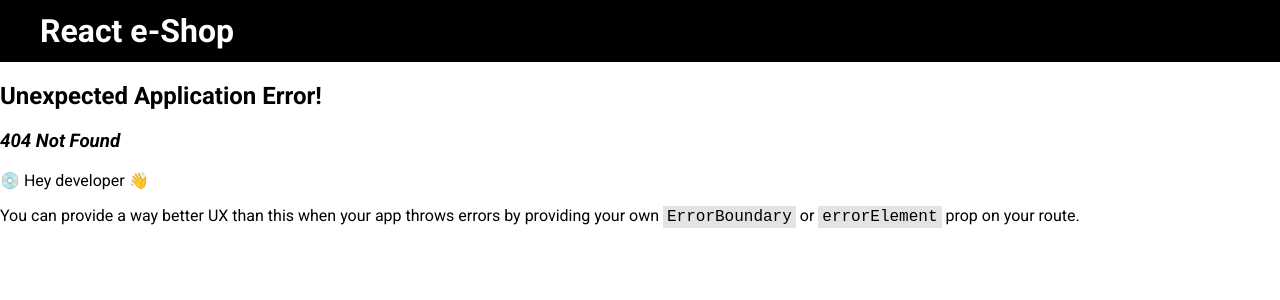
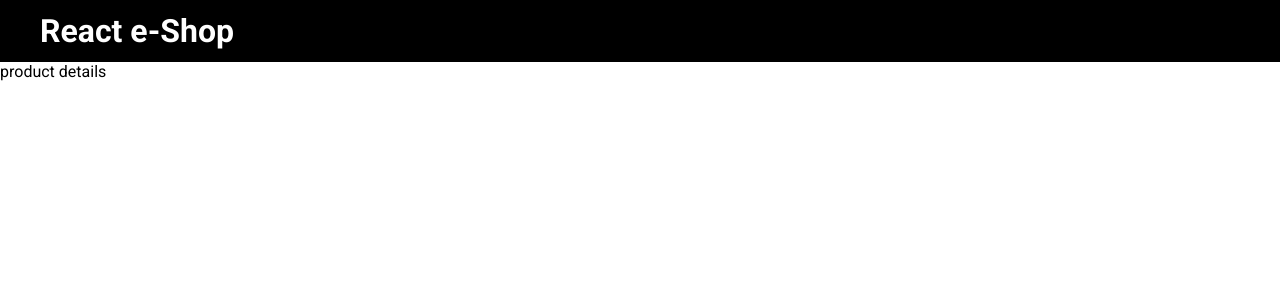
Before and after one commit to ArtemGrachov/react-eshop, a React (Vite) app: page /product/1 in a window 1280 px wide. Before the commit this address had no page. Shown: the top 300 px of the page. Built offline with nearby package versions, Linux system fonts and the light colour scheme.

Commit message:
Added product page

```diff
--- a/src/App.tsx
+++ b/src/App.tsx
@@ -6,11 +6,16 @@ import { HttpClientProvider } from '@/providers/http-client';
 import Header from '@/components/layout/Header/Header';
 
 const PageCatalogue = lazy(() => import('@/pages/Catalogue/Catalogue'));
+const PageProduct = lazy(() => import('@/pages/Product/Product'));
 
 const router = createBrowserRouter([
   {
     path: '/',
     element: <Suspense><PageCatalogue /></Suspense>,
+  },
+  {
+    path: '/product/:id',
+    element: <Suspense><PageProduct /></Suspense>,
   },
 ]);
 
--- /dev/null
+++ b/src/pages/Product/Product.tsx
@@ -0,0 +1,13 @@
+import { ComponentType } from 'react'
+
+import ProductDetails from './components/ProductDetails/ProductDetails'
+
+const PageProduct: ComponentType = () => {
+  return (
+    <main>
+      <ProductDetails />
+    </main>
+  )
+}
+
+export default PageProduct;
--- /dev/null
+++ b/src/pages/Product/components/ProductDetails/ProductDetails.tsx
@@ -0,0 +1,11 @@
+import { ComponentType } from 'react';
+
+const ProductDetails: ComponentType = () => {
+  return (
+    <div>
+      product details
+    </div>
+  )
+}
+
+export default ProductDetails;
```
Also changed, not shown: src/pages/Product/components/ProductDetails/styles.module.scss (added), src/pages/Product/styles.module.scss (added).
